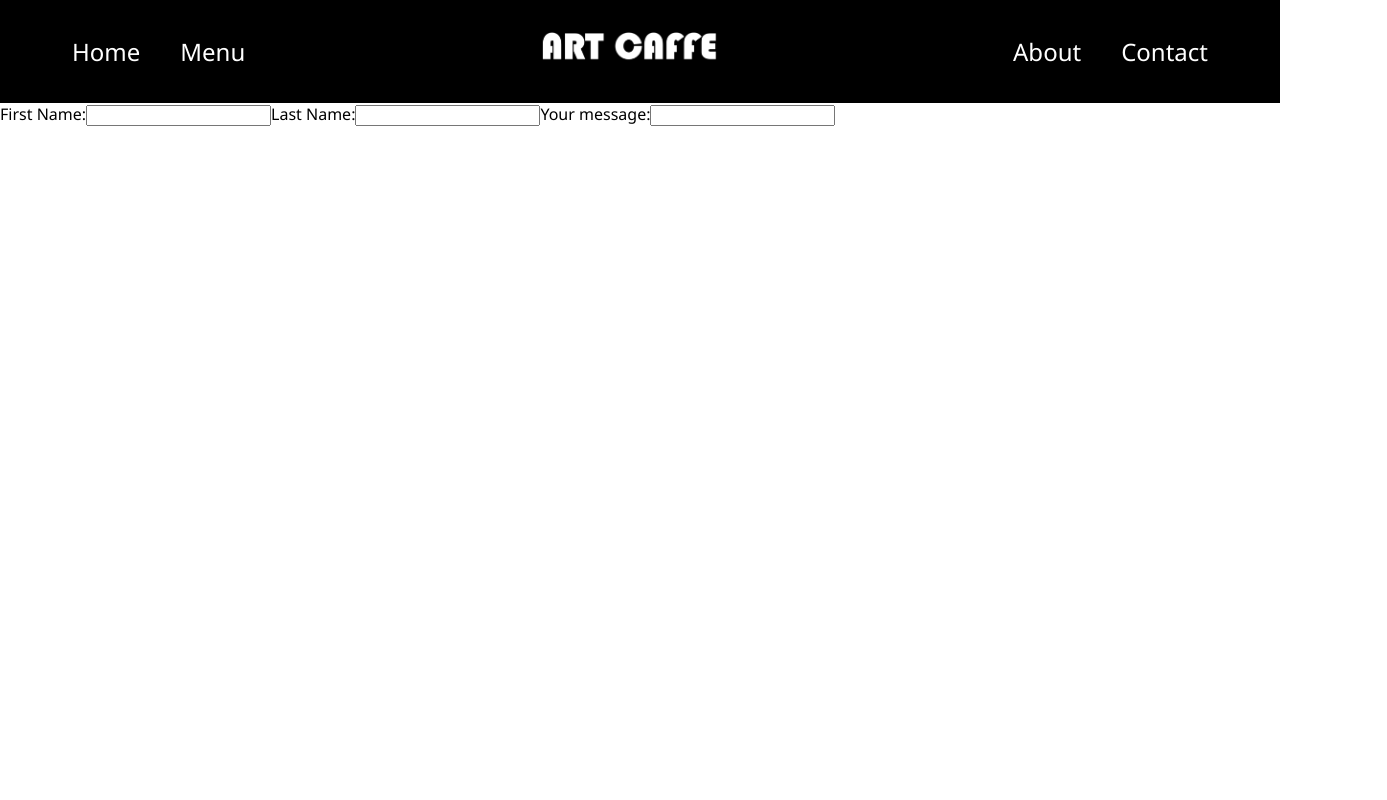
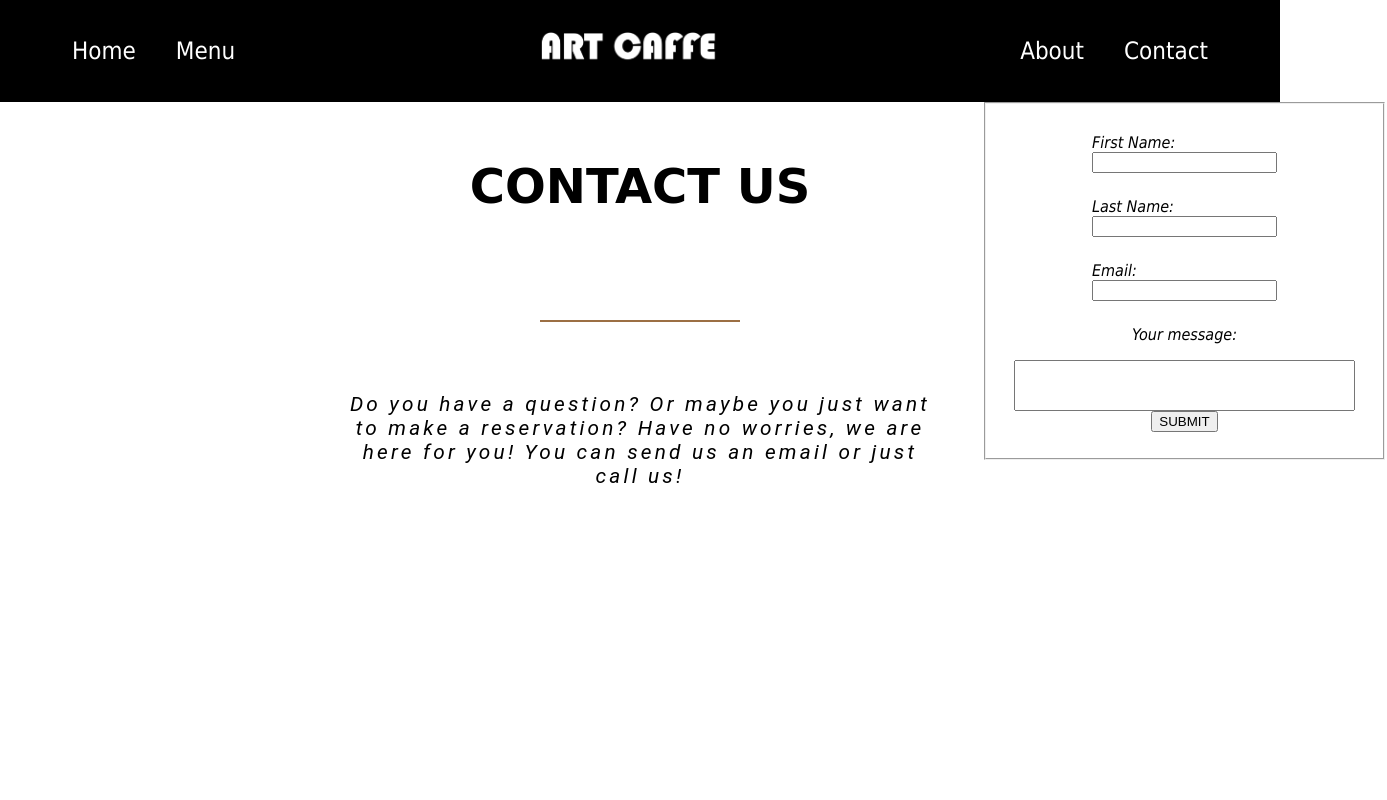
Before and after one commit to AirDevil188/restaurant-page, a website built with webpack: page src/template.html in a window 1280 px wide. Both pictures are taken after a click on the item "Contact". Shown: the top 800 px of the page, 1387 px wide, since content can reach past the window. Built offline with nearby package versions, Linux system fonts and the light colour scheme.

Commit message:
Added content to contact page
I have started working on the contact page. In terms of filling it with
content, I also made some changes to CSS for layout with
grid and flexbox.

```diff
--- a/src/pages/contact.js
+++ b/src/pages/contact.js
@@ -2,11 +2,31 @@ function createContactForm() {
   const contactSection = document.createElement("section");
   contactSection.id = "contact";
 
-  const contactContainer = document.createElement("div");
-  contactContainer.classList.add("contact-container");
-  contactSection.appendChild(contactContainer);
+  const firstColumn = document.createElement("div");
+  contactSection.appendChild(firstColumn);
+
+  const secondColumn = document.createElement("div");
+  secondColumn.className = "second-column";
+  const contactH2 = document.createElement("h2");
+  secondColumn.appendChild(contactH2);
+  contactH2.textContent = "Contact Us";
+
+  contactSection.appendChild(secondColumn);
+
+  const contentSeparator = document.createElement("div");
+  contentSeparator.className = "separator";
+  secondColumn.appendChild(contentSeparator);
+
+  const para = document.createElement("p");
+  secondColumn.appendChild(para);
+  para.textContent = "Do you have a question? Or maybe you just want to make a reservation? Have no worries, we are here for you! You can send us an email or just call us! ";
+
+  const formContainer = document.createElement("div");
+  formContainer.classList.add("form-container");
+  secondColumn.appendChild(formContainer);
 
   const contactFormElement = document.createElement("form");
+  const fieldset = document.createElement("fieldset");
 
   const labelFirstName = document.createElement("label");
   const inputFirstName = document.createElement("input");
@@ -14,26 +34,62 @@ function createContactForm() {
   const labelLastName = document.createElement("label");
   const inputLastName = document.createElement("input");
 
+  const labelUserEmail = document.createElement("label");
+  const inputUserEmail = document.createElement("input");
+
   const labelMessage = document.createElement("label");
-  const inputMessage = document.createElement("input");
+  const textAreaMessage = document.createElement("textarea");
 
   const formButton = document.createElement("button");
+  formButton.textContent = "SUBMIT";
 
-  contactContainer.appendChild(contactFormElement);
+  formContainer.appendChild(fieldset);
+  fieldset.appendChild(contactFormElement);
 
   contactFormElement.appendChild(labelFirstName);
   labelFirstName.textContent = "First Name:";
+  labelFirstName.setAttribute("for", "first_name");
   labelFirstName.appendChild(inputFirstName);
+
+  inputFirstName.setAttribute("type", "text");
+  inputFirstName.id = "first_name";
+  setAttributes(inputFirstName, { minlength: 3, name: "first_name", required: "" });
 
   contactFormElement.appendChild(labelLastName);
   labelLastName.textContent = "Last Name:";
+  labelLastName.setAttribute("for", "last_name");
   labelLastName.appendChild(inputLastName);
+
+  inputLastName.setAttribute("type", "text");
+  inputLastName.id = "last_name";
+  setAttributes(inputLastName, { minlength: 3, name: "last_name", required: "" });
+
+  contactFormElement.appendChild(labelUserEmail);
+  labelUserEmail.textContent = "Email:";
+  labelUserEmail.setAttribute("for", "user_email");
+  labelUserEmail.appendChild(inputUserEmail);
+
+  inputUserEmail.setAttribute("type", "email");
+  inputUserEmail.id = "user_email";
+  setAttributes(inputUserEmail, { name: "first_name", required: "" });
 
   contactFormElement.appendChild(labelMessage);
   labelMessage.textContent = "Your message:";
-  labelMessage.appendChild(inputMessage);
+  contactFormElement.appendChild(textAreaMessage);
+
+  textAreaMessage.id = "message";
+  setAttributes(textAreaMessage, { rows: 3, cols: 40, required: "" });
+
+  contactFormElement.appendChild(formButton);
+
+  const thirdColum = document.createElement("div");
+  contactSection.appendChild(thirdColum);
 
   return contactSection;
+}
+
+function setAttributes(el, attrs) {
+  Object.keys(attrs).forEach((key) => el.setAttribute(key, attrs[key]));
 }
 
 function loadContact() {
--- a/src/pages/website.js
+++ b/src/pages/website.js
@@ -72,6 +72,7 @@ function createFooter() {
   const copyright = document.createElement("p");
   copyright.className = "copyright";
   copyright.textContent = new Date().getFullYear();
+  footer.appendChild(copyright);
 
   return footer;
 }
@@ -85,7 +86,7 @@ function loadWebsite() {
   const headerContainer = document.querySelector(".header");
   headerContainer.appendChild(createHeader());
   body.appendChild(contentContainer);
-  contentContainer.appendChild(createFooter());
+  body.appendChild(createFooter());
 
   const menuNavigation = document.querySelectorAll("#menu-navigation");
   menuNavigation.forEach((button) => {
--- a/src/styles/main.css
+++ b/src/styles/main.css
@@ -5,6 +5,7 @@
   --nav-a-color: #ffffff;
   --nav-a-bg-mobile-devices-color: #563517;
   --nav-a-hover-text-color: #9c6f44;
+  --content-separator-color: #9c6f44;
 }
 
 html {
@@ -17,10 +18,59 @@ html {
   box-sizing: inherit;
 }
 
+@import url("https://fonts.googleapis.com/css2?family=Dancing+Script:wght@700&family=Roboto:ital,wght@0,100;0,300;0,400;0,500;1,100;1,300;1,400;1,500&display=swap");
+
 body {
-  font-family: "Segoe UI", Tahoma, Geneva, Verdana, sans-serif;
+  font-family: "Roboto, Segoe UI", Tahoma, Geneva, Verdana, sans-serif;
   padding: 0;
   margin: 0;
+}
+
+#content {
+  width: 100%;
+  height: 100%;
+  min-height: 100vh;
+}
+
+section {
+  display: grid;
+  grid-template-columns: 1fr 2fr 1fr;
+  max-width: 1200px;
+  height: 100%;
+  margin: 0 auto;
+  padding: 0 1rem;
+}
+
+section h2 {
+  font-size: 3rem;
+  text-transform: uppercase;
+  padding: 1rem;
+  font-family: "Dancing Script", cursive;
+}
+
+.second-column {
+  display: flex;
+  height: 100vh;
+  flex-flow: column wrap;
+  align-items: center;
+  gap: 50px;
+}
+
+.separator {
+  display: flex;
+  justify-content: flex-start;
+  width: 200px;
+  height: 2px;
+  background-color: var(--content-separator-color);
+}
+
+section p {
+  font-family: "Roboto";
+  font-style: italic;
+  font-weight: 400;
+  letter-spacing: 0.2rem;
+  font-size: 1.3rem;
+  text-align: center;
 }
 
 /* header and nav styles */
@@ -44,7 +94,7 @@ header {
 
 nav ul {
   display: flex;
-  gap: 1em;
+  gap: 0.5em;
   flex-flow: row wrap;
   justify-content: flex-end;
   align-items: center;
@@ -84,6 +134,36 @@ nav li:first-child a {
   background-color: transparent;
 }
 
+/* contact section of the page */
+#contact-container {
+  display: flex;
+  flex-flow: column wrap;
+  align-content: center;
+}
+
+input {
+  display: block;
+}
+
+label {
+  padding: 0.5rem;
+  margin-bottom: 0.5rem;
+  font-size: 1rem;
+  font-style: italic;
+}
+
+textarea {
+  resize: none;
+}
+
+.form-container form {
+  padding: 1rem;
+  display: flex;
+  flex-flow: column wrap;
+  align-items: center;
+}
+
+/* for tablet */
 @media (min-width: 550px) {
   nav ul {
     justify-content: center;
```
